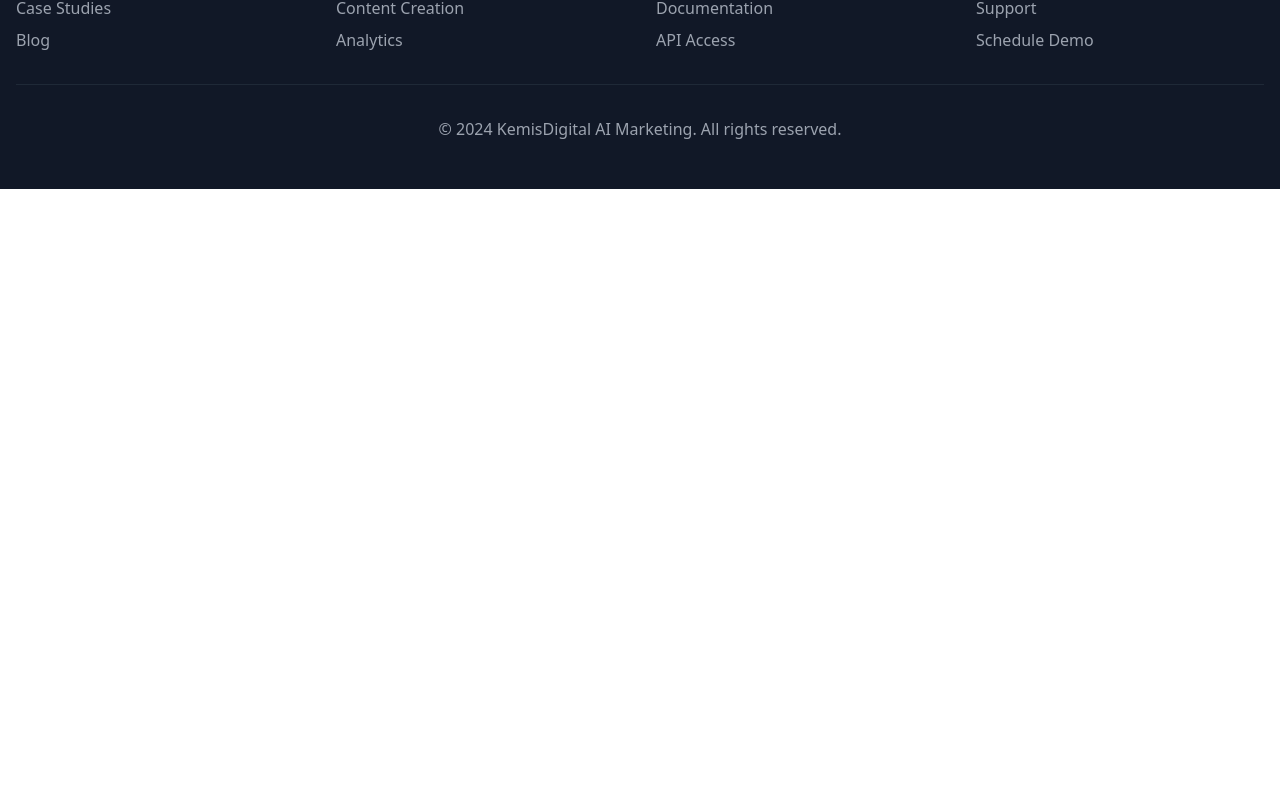
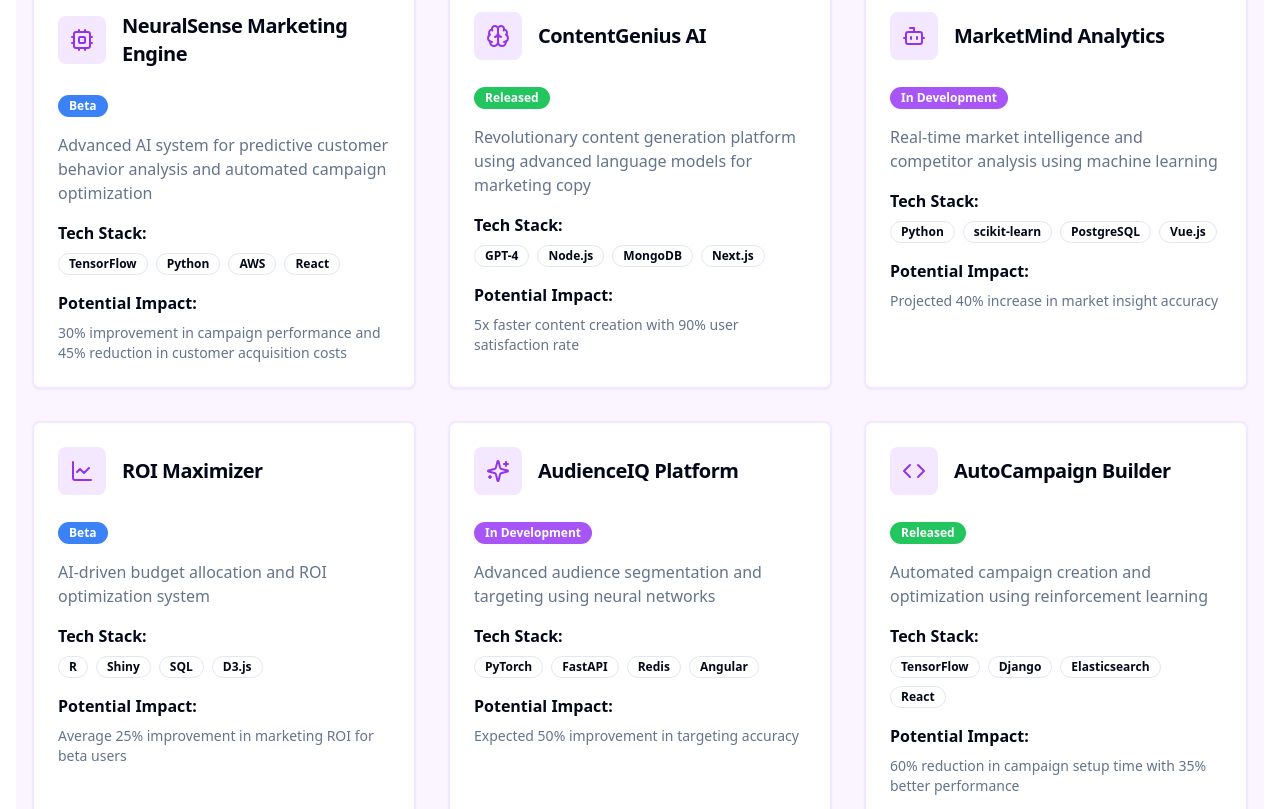
Before and after one commit to salutethegenius/kemisdigital-2027, a React (Vite) app in the folder client/: page /ailabs in a window 1280 px wide. Shown: the part 611-1420 px from the top of the page. Before the commit the page ends 800 px from the top, so only its background shows below. Built offline with nearby package versions, Linux system fonts and the light colour scheme.

Commit message:
Agent query: Is the AILabs page displaying correctly with the hero section, project cards, and maintaining the purple/violet theme? Are the animations working properly?

```diff
--- a/client/src/components/layout/DashboardLayout.tsx
+++ b/client/src/components/layout/DashboardLayout.tsx
@@ -1,6 +1,6 @@
 import { ReactNode } from "react";
 import { Link, useLocation } from "wouter";
-import { LayoutDashboard, Calendar, Users, FileText, Settings, LogOut, BarChart } from "lucide-react";
+import { LayoutDashboard, Calendar, Users, FileText, Settings, LogOut, BarChart, Brain } from "lucide-react";
 import { cn } from "@/lib/utils";
 import { useAuth } from "@/hooks/use-auth";
 import { Button } from "@/components/ui/button";
@@ -16,6 +16,7 @@ export default function DashboardLayout({ children }: DashboardLayoutProps) {
   const navigation = [
     { name: "Overview", href: "/dashboard", icon: LayoutDashboard },
     { name: "Analytics", href: "/dashboard/analytics", icon: BarChart },
+    { name: "AI Labs", href: "/ailabs", icon: Brain },
     { name: "AI Services", href: "/dashboard/services", icon: Calendar },
     { name: "Clients", href: "/dashboard/clients", icon: Users },
     { name: "Resources", href: "/dashboard/resources", icon: FileText },
--- a/client/src/main.tsx
+++ b/client/src/main.tsx
@@ -19,6 +19,7 @@ import Contact from "./pages/Contact";
 import Membership from "./pages/Membership";
 import Advocacy from "./pages/Advocacy";
 import Analytics from "./pages/Analytics";
+import AILabs from "./pages/AILabs";
 import Login from "./pages/Login";
 import Dashboard from "./pages/Dashboard";
 import Blog from "./pages/Blog";
@@ -70,6 +71,7 @@ createRoot(document.getElementById("root")!).render(
                     <Route path="/membership" component={Membership} />
                     <Route path="/analytics" component={Analytics} />
                     <Route path="/advocacy" component={Advocacy} />
+                    <Route path="/ailabs" component={AILabs} />
                     <Route path="/blog" component={Blog} />
                     <Route>404 Page Not Found</Route>
                   </Switch>
--- /dev/null
+++ b/client/src/pages/AILabs.tsx
@@ -0,0 +1,128 @@
+import Hero from "@/components/shared/Hero";
+import { motion } from "framer-motion";
+import { Card, CardContent, CardHeader, CardTitle } from "@/components/ui/card";
+import { Badge } from "@/components/ui/badge";
+import { staggerChildren } from "@/lib/animations";
+import { Cpu, Code, Sparkles, Bot, Brain, LineChart } from "lucide-react";
+
+export default function AILabs() {
+  const innovationProjects = [
+    {
+      icon: Cpu,
+      title: "NeuralSense Marketing Engine",
+      description: "Advanced AI system for predictive customer behavior analysis and automated campaign optimization",
+      status: "Beta",
+      tech: ["TensorFlow", "Python", "AWS", "React"],
+      impact: "30% improvement in campaign performance and 45% reduction in customer acquisition costs",
+    },
+    {
+      icon: Brain,
+      title: "ContentGenius AI",
+      description: "Revolutionary content generation platform using advanced language models for marketing copy",
+      status: "Released",
+      tech: ["GPT-4", "Node.js", "MongoDB", "Next.js"],
+      impact: "5x faster content creation with 90% user satisfaction rate",
+    },
+    {
+      icon: Bot,
+      title: "MarketMind Analytics",
+      description: "Real-time market intelligence and competitor analysis using machine learning",
+      status: "In Development",
+      tech: ["Python", "scikit-learn", "PostgreSQL", "Vue.js"],
+      impact: "Projected 40% increase in market insight accuracy",
+    },
+    {
+      icon: LineChart,
+      title: "ROI Maximizer",
+      description: "AI-driven budget allocation and ROI optimization system",
+      status: "Beta",
+      tech: ["R", "Shiny", "SQL", "D3.js"],
+      impact: "Average 25% improvement in marketing ROI for beta users",
+    },
+    {
+      icon: Sparkles,
+      title: "AudienceIQ Platform",
+      description: "Advanced audience segmentation and targeting using neural networks",
+      status: "In Development",
+      tech: ["PyTorch", "FastAPI", "Redis", "Angular"],
+      impact: "Expected 50% improvement in targeting accuracy",
+    },
+    {
+      icon: Code,
+      title: "AutoCampaign Builder",
+      description: "Automated campaign creation and optimization using reinforcement learning",
+      status: "Released",
+      tech: ["TensorFlow", "Django", "Elasticsearch", "React"],
+      impact: "60% reduction in campaign setup time with 35% better performance",
+    },
+  ];
+
+  const getStatusColor = (status: string) => {
+    switch (status) {
+      case "Released":
+        return "bg-green-500";
+      case "Beta":
+        return "bg-blue-500";
+      case "In Development":
+        return "bg-purple-500";
+      default:
+        return "bg-gray-500";
+    }
+  };
+
+  return (
+    <div>
+      <Hero
+        title="KemisDigital Innovation Lab"
+        description="Welcome to our AI Innovation Hub - where cutting-edge artificial intelligence meets practical marketing solutions. Explore our latest projects pushing the boundaries of digital marketing technology."
+      />
+
+      <section className="py-16 bg-purple-50 dark:bg-purple-900/10">
+        <div className="container mx-auto px-4">
+          <motion.div
+            variants={staggerChildren}
+            initial="initial"
+            animate="animate"
+            className="grid grid-cols-1 md:grid-cols-2 lg:grid-cols-3 gap-8"
+          >
+            {innovationProjects.map((project) => (
+              <Card
+                key={project.title}
+                className="border-2 border-purple-100 dark:border-purple-800 transition-all duration-300 hover:scale-105 hover:shadow-xl hover:border-purple-400 dark:hover:border-purple-600"
+              >
+                <CardHeader>
+                  <div className="flex items-center gap-4">
+                    <div className="p-3 bg-purple-100 dark:bg-purple-900/30 rounded-lg">
+                      <project.icon className="w-6 h-6 text-purple-600 dark:text-purple-400" />
+                    </div>
+                    <CardTitle className="text-xl">{project.title}</CardTitle>
+                  </div>
+                </CardHeader>
+                <CardContent>
+                  <Badge className={`${getStatusColor(project.status)} text-white mb-4`}>
+                    {project.status}
+                  </Badge>
+                  <p className="text-muted-foreground mb-4">{project.description}</p>
+                  <div className="mb-4">
+                    <h4 className="font-semibold mb-2">Tech Stack:</h4>
+                    <div className="flex flex-wrap gap-2">
+                      {project.tech.map((tech) => (
+                        <Badge key={tech} variant="outline">
+                          {tech}
+                        </Badge>
+                      ))}
+                    </div>
+                  </div>
+                  <div>
+                    <h4 className="font-semibold mb-2">Potential Impact:</h4>
+                    <p className="text-sm text-muted-foreground">{project.impact}</p>
+                  </div>
+                </CardContent>
+              </Card>
+            ))}
+          </motion.div>
+        </div>
+      </section>
+    </div>
+  );
+}
```
